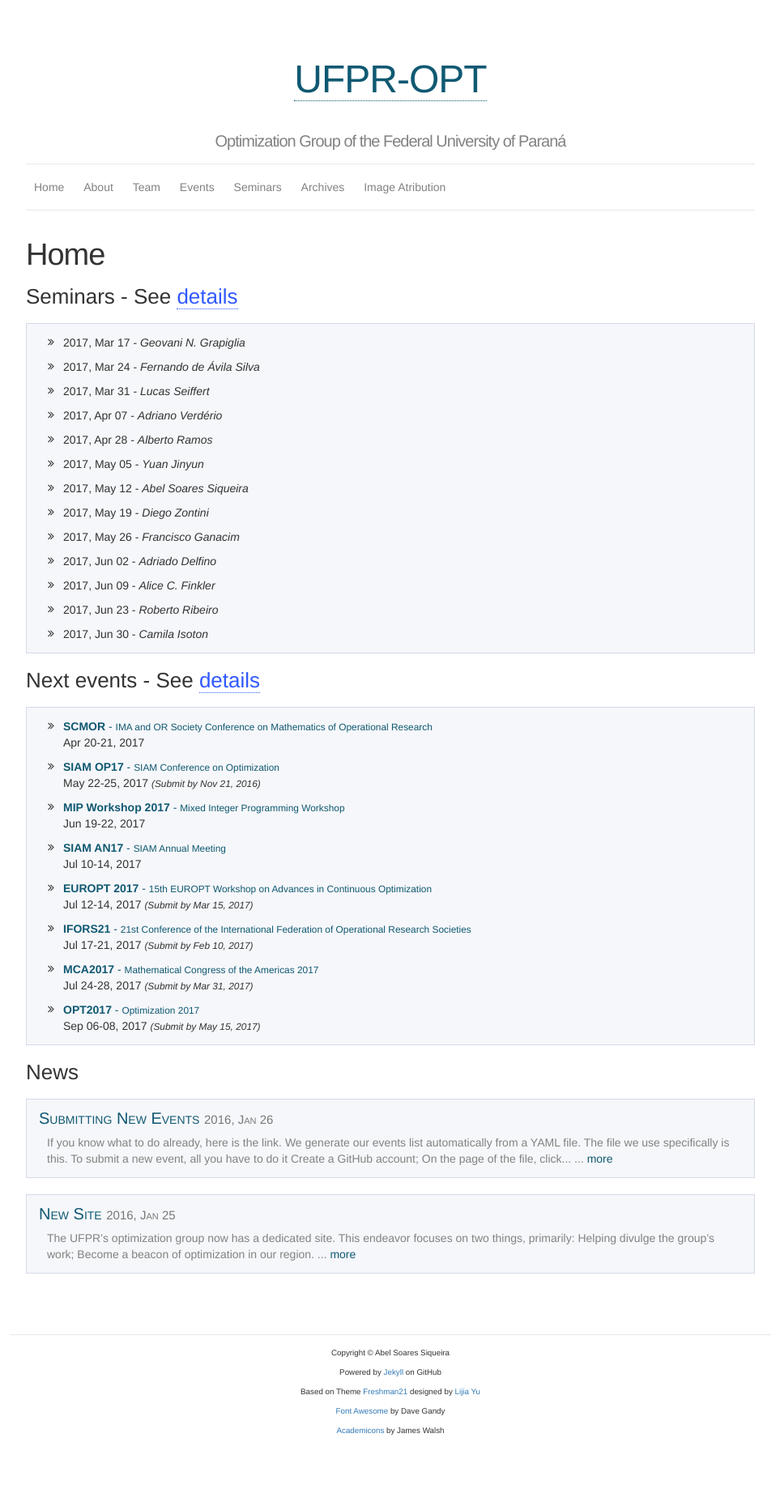
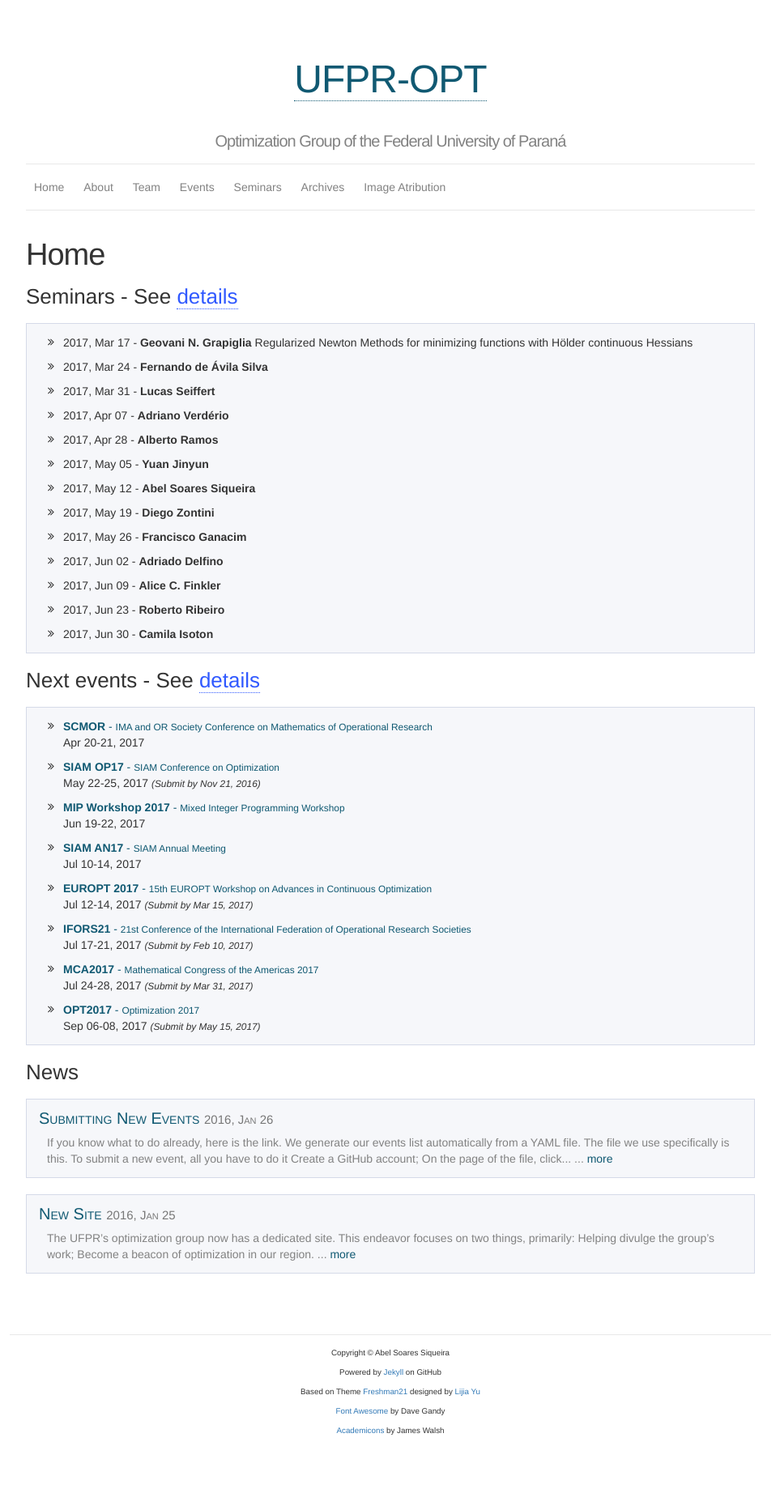
Before and after one commit to ufpr-pde/ufpr-opt.github.io, a Jekyll site: the page built from a_home.md, in a window 1280 px wide. Shown: the whole page at 81% size, without its empty margins (158-1121 px from the left). Built offline with Jekyll 4.4.1, drawn with Linux system fonts in a browser that asks for light colours; some web fonts are replaced.

Commit message:
Add Geovani's title

```diff
--- a/_data/seminars.yml
+++ b/_data/seminars.yml
@@ -1,6 +1,7 @@
 - author: Geovani N. Grapiglia
   date: 2017-03-17
   affiliation: UFPR
+  title: Regularized Newton Methods for minimizing functions with Hölder continuous Hessians
 
 - author: Fernando de Ávila Silva
   date: 2017-03-24
--- a/a_home.md
+++ b/a_home.md
@@ -14,7 +14,7 @@ permalink: /
     {% if event.author == "TBA" %}
     <em>Free Spot</em>
     {% else %}
-    <em>{{ event.author }}</em>{% if event.title %}:{{ event.title }}{% endif %}
+    <strong>{{ event.author }}</strong>{% if event.title %} {{ event.title }}{% endif %}
     {% endif %}
     </li>
     {% endfor %}
```
